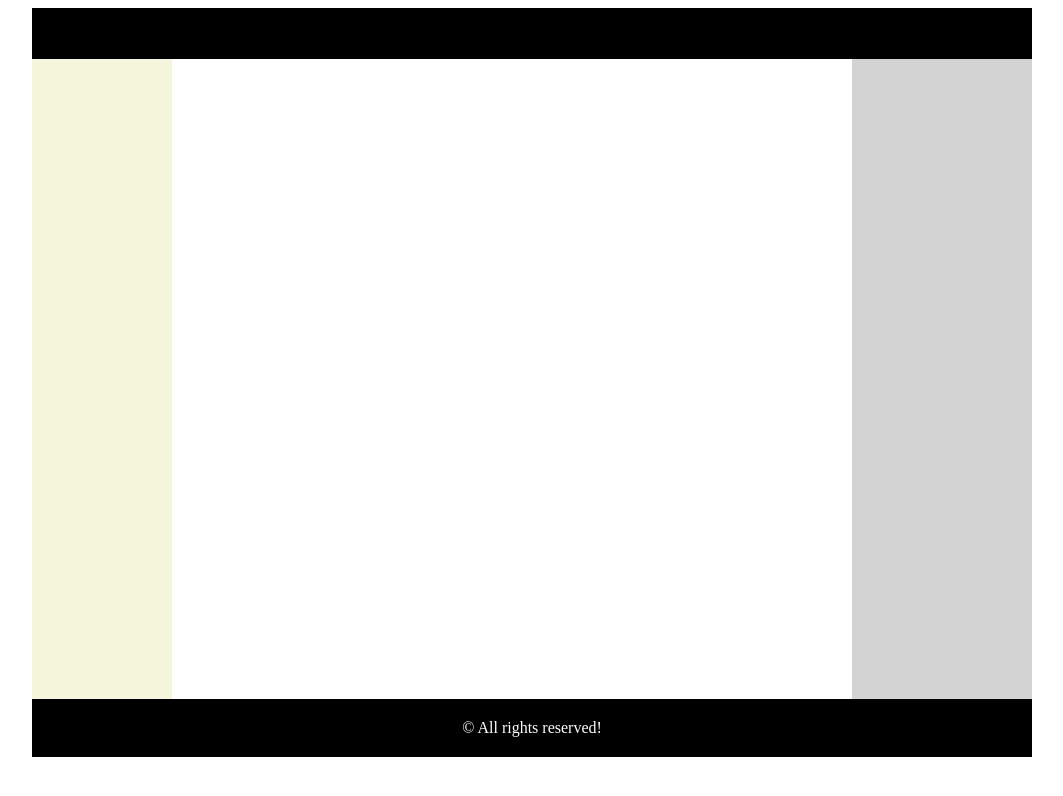
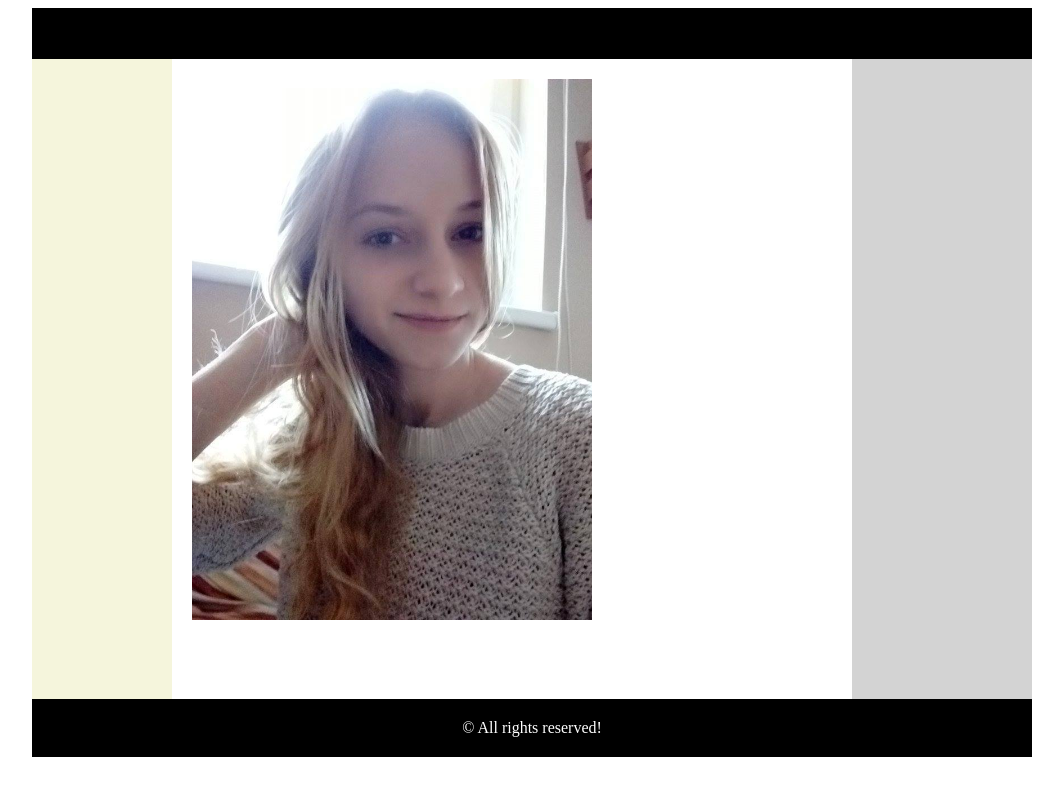
Before and after one commit to frozenfroggie/frozenfroggie.github.io, a plain HTML site: page index.html in a window 1280 px wide. Shown: the whole page, without its empty margins (108-1171 px from the left). Drawn offline with Linux system fonts and the light colour scheme.

Commit message:
Update index.html

```diff
--- a/index.html
+++ b/index.html
@@ -19,6 +19,7 @@
           </div>
 
           <div id="content">
+              <img width= "400px" height= "auto" src="ev.jpg"/>
           </div>
 
           <div id="ad">
```
